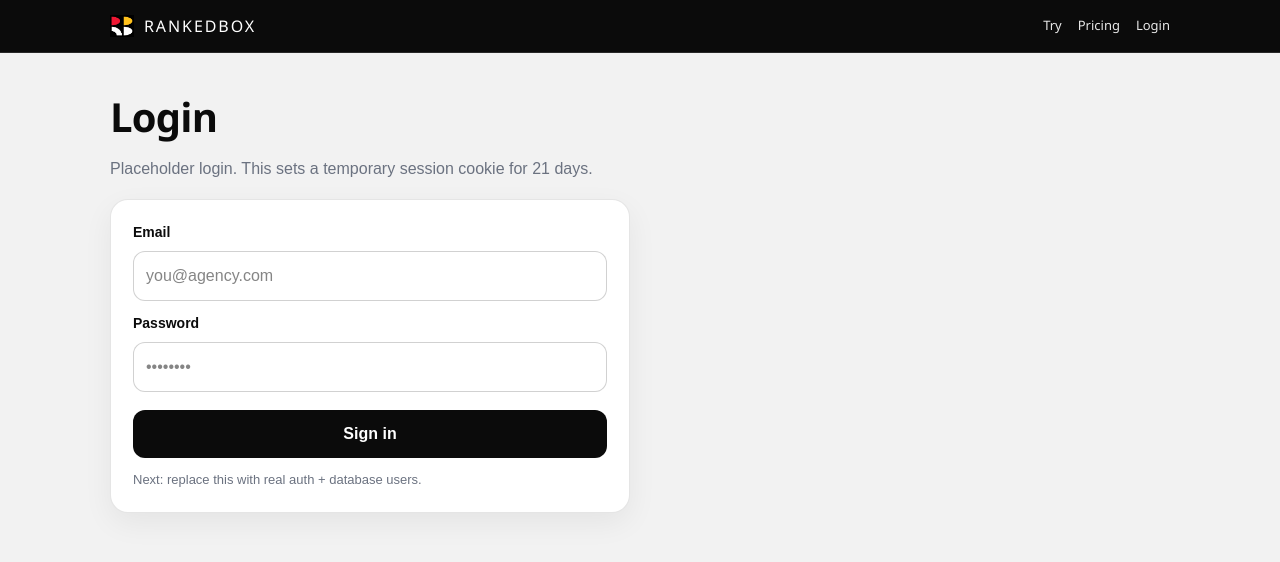
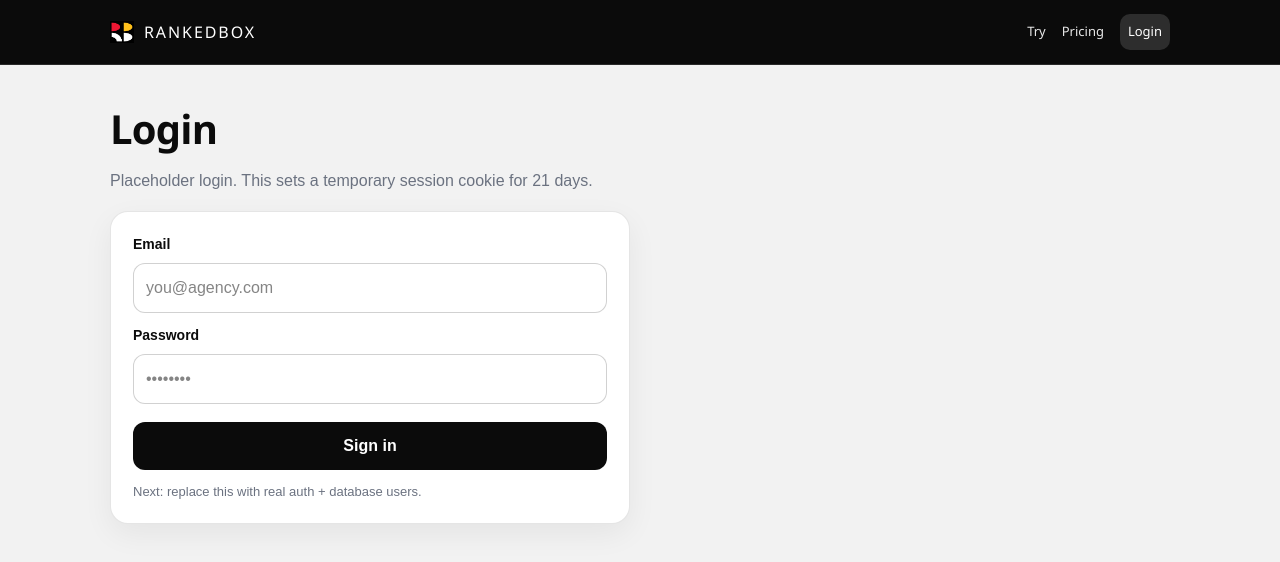
Before and after one commit to growthghost/kwapp, a Next.js app in the folder web/: page /login in a window 1280 px wide. Shown: the top 562 px of the page. Built offline with nearby package versions, Linux system fonts and the light colour scheme.

Commit message:
Global.css_Update links

```diff
--- a/web/src/app/globals.css
+++ b/web/src/app/globals.css
@@ -174,3 +174,12 @@ body {
   opacity: 1;
   text-decoration: underline;
 }
+
+/* Active nav link */
+.rb-nav a.is-active{
+  opacity: 1;
+  text-decoration: none;              /* override underline */
+  background: rgba(255,255,255,0.14);
+  padding: 8px 8px;
+  border-radius: 10px;
+}
```
